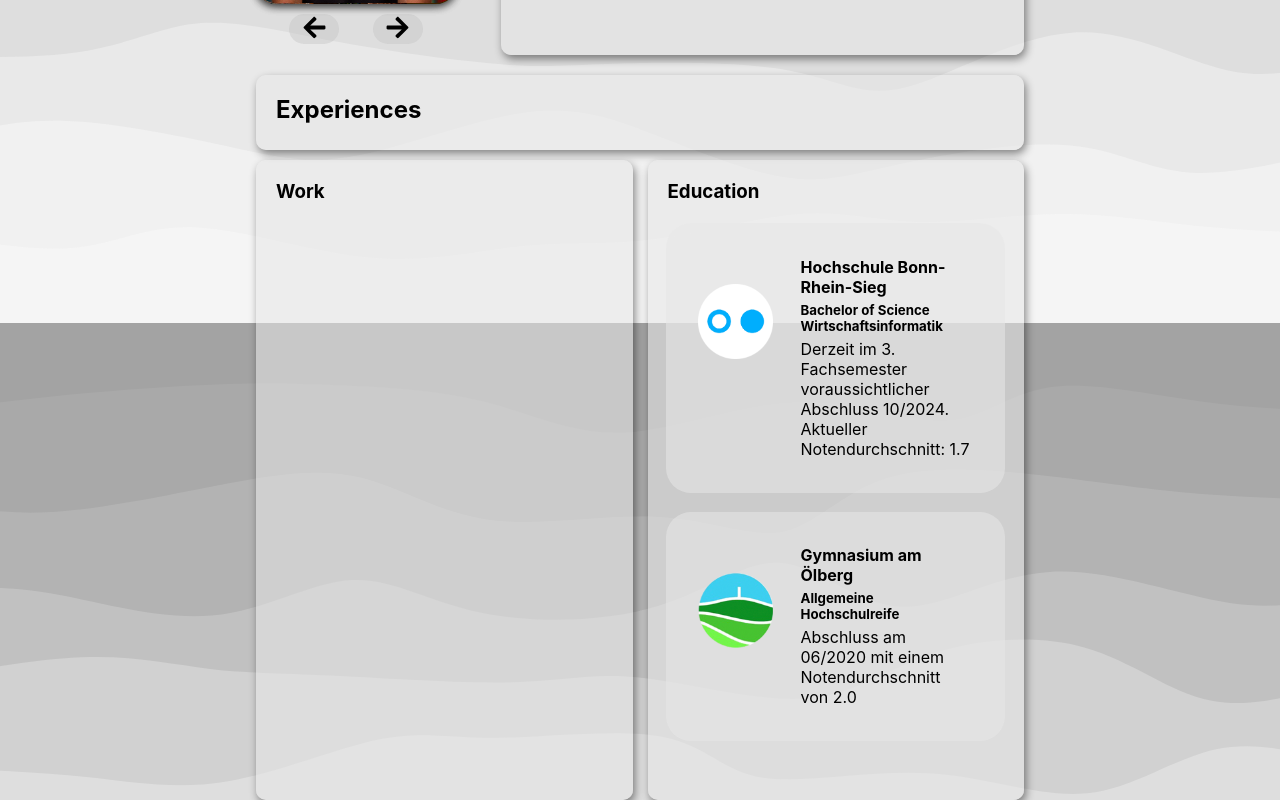
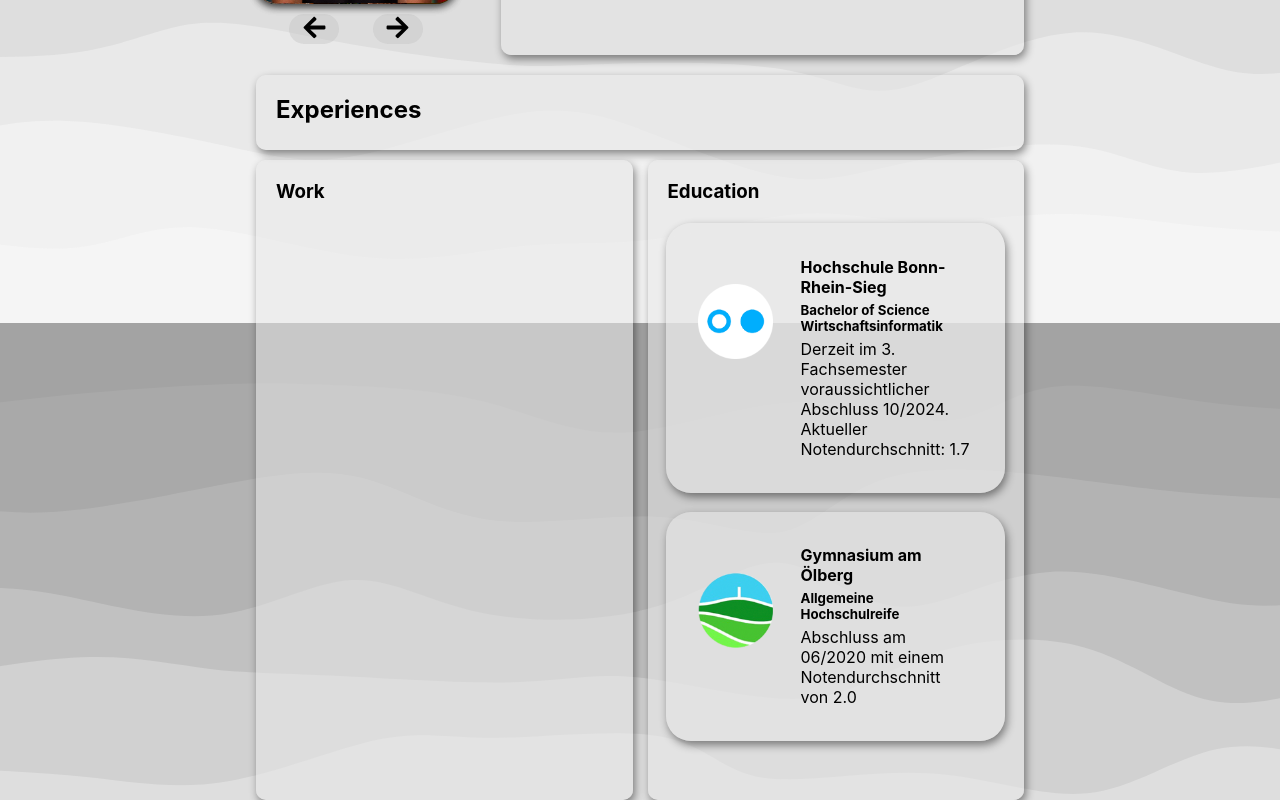
Before and after one commit to liamskydamien/me, a React (Create React App) app: page / in a window 1280 px wide. Shown: the part 477-1277 px from the top of the page. Built offline with nearby package versions, Linux system fonts and the light colour scheme.

Commit message:
Adding GaO

```diff
--- a/src/Components/Content/ChildComponents/GAOComponent.js
+++ b/src/Components/Content/ChildComponents/GAOComponent.js
@@ -1,9 +1,19 @@
 import styles from "./componentStyles.module.css";
 import gao from "../../../Pictures/GaO.png";
-import React from "react";
+import React, {useState} from "react";
+import specificStyles from "./gaoStyles.module.css";
+import {FaSquareRootAlt, FaCity, FaCode, FaRegComments, FaSquare} from "react-icons/fa";
 
 const GAOComponent = () => {
-    return <div className={styles.wrapper}>
+    const [isExpanded, setIsExpanded] = useState(specificStyles.hidden);
+    const expansionHandler = () => {
+        if (isExpanded === specificStyles.hidden) {
+            setIsExpanded(specificStyles.active);
+        } else {
+            setIsExpanded(specificStyles.hidden);
+        }
+    };
+    return <div className={styles.wrapper} onClick={expansionHandler}>
         <img src={gao} alt="Logo der Hochschule Bonn-Rhein-Sieg"/>
         <div className={styles.content}>
             <h4>Gymnasium am Ölberg</h4>
@@ -11,6 +21,12 @@ const GAOComponent = () => {
             <p>Abschluss am 06/2020 mit einem
                 Notendurchschnitt von 2.0</p>
         </div>
+        <div className={styles.skills + " " + isExpanded + " " + specificStyles.skills}>
+            <div className={styles.skill}><FaSquareRootAlt/> Mathematics</div>
+            <div className={styles.skill}><FaCity/> Macro-Economics and Politics</div>
+            <div className={styles.skill}><FaCode/> Informatics</div>
+            <div className={styles.skill}><FaRegComments/> English</div>
+        </div>
     </div>
 }
 export default GAOComponent;
--- a/src/Components/Content/ChildComponents/componentStyles.module.css
+++ b/src/Components/Content/ChildComponents/componentStyles.module.css
@@ -6,6 +6,7 @@
     margin: 5%;
     background-color: var(--background-cards);
     border-radius: 25px;
+    box-shadow: 2px 4px 8px rgba(0, 0, 0, 0.45);
 }
 
 .wrapper:hover{
--- /dev/null
+++ b/src/Components/Content/ChildComponents/gaoStyles.module.css
@@ -0,0 +1,29 @@
+.active{
+    height: 10rem;
+    transition: all .5s ease-in-out;
+}
+
+.hidden{
+    height: 0;
+    transition: all .5s ease-in-out;
+}
+
+.skills div:nth-child(1){
+    background-color: #c90044;
+}
+
+.skills div:nth-child(2){
+    background-color: #00c4c0;
+}
+
+.skills div:nth-child(3){
+    background-color: #36cc84;
+}
+
+.skills div:nth-child(4){
+    background-color: #d25714;
+}
+
+.skills div:nth-child(5){
+    background-color: #c9267d;
+}
```
